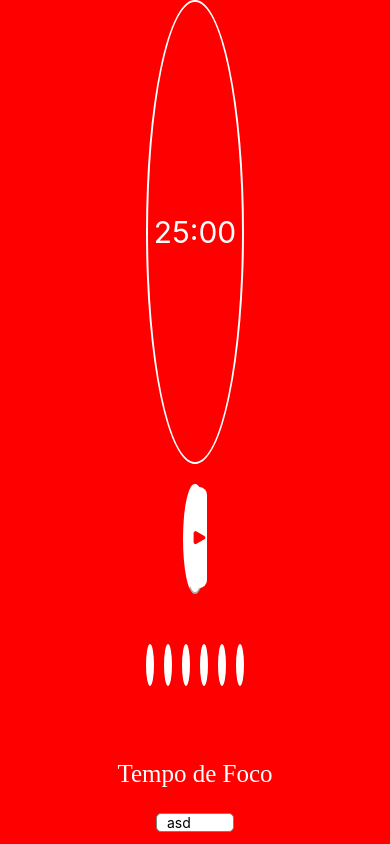
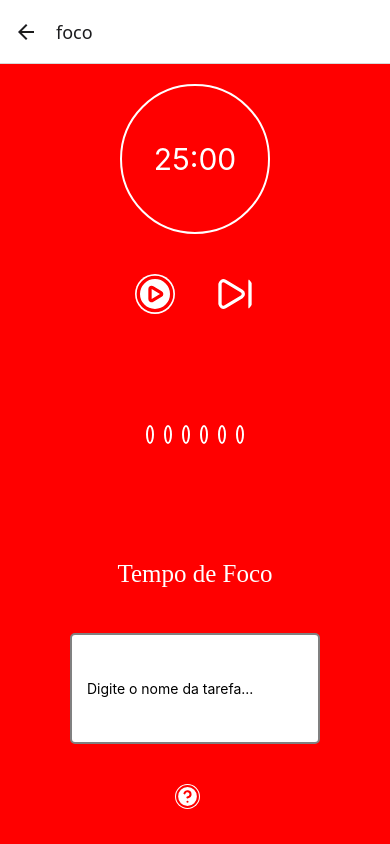
Before and after one commit to Jean-silvaDev/Projeto_Pomodoro, a React Native app: screen /foco in a window 390 px wide. Built offline with nearby package versions, Linux system fonts and the light colour scheme.

Commit message:
#Feature: Modificando a página de foco e adicionando a página de descanso curto

```diff
--- a/App.js
+++ b/App.js
@@ -1,18 +1,29 @@
-import { StatusBar } from 'expo-status-bar';
-import { StyleSheet, Text, View } from 'react-native';
+import { View } from 'react-native-web';
 import Foco from './src/pages/foco';
+import { NavigationContainer } from '@react-navigation/native';
+import { createNativeStackNavigator } from '@react-navigation/native-stack';
+import { StyleSheet } from 'react-native';
+import { DescansoCurto } from './src/pages/descansoCurto';
 
 export default function App() {
   return (
-    <Foco />
+    <View style={styles.container}>
+      <NavigationContainer>
+        <Stack.Navigator initialRoute="home" >
+          <Stack.Screen name="home" component={Foco} />
+          <Stack.Screen name="foco" component={Foco} />
+          <Stack.Screen name="descansoCurto" component={DescansoCurto} />
+        </Stack.Navigator>
+      </NavigationContainer>
+    </View>
   );
 }
 
+const Stack = createNativeStackNavigator(); // Criando a pilha de navegação
+
 const styles = StyleSheet.create({
   container: {
-    flex: 1,
-    backgroundColor: '#fff',
-    alignItems: 'center',
-    justifyContent: 'center',
-  },
+    width: '100vw',
+    height: '100vh',
+  }
 });
--- a/package.json
+++ b/package.json
@@ -10,6 +10,8 @@
   },
   "dependencies": {
     "@expo/metro-runtime": "~5.0.4",
+    "@react-navigation/native": "^7.1.11",
+    "@react-navigation/native-stack": "^7.3.15",
     "expo": "~53.0.10",
     "expo-status-bar": "~2.2.3",
     "lucide-react": "^0.514.0",
--- a/src/components/botao.js
+++ b/src/components/botao.js
@@ -1,30 +1,30 @@
-import { Play } from 'lucide-react';
+import { TouchableOpacity } from "react-native";
 
-export function Botao() {
+export function Botao({ children, onPress, color }) {
   return (
-    <button style={styles.botao}>
-        <Play style={styles.icon} />
-    </button>
+    <TouchableOpacity onPress={onPress} style={color == 'red' ? styles.botaoRed : styles.botaoPurple}>
+        {children}
+    </TouchableOpacity>
   );
 }
 
 const styles = {
-  botao: {
-    borderRadius: "100%",
-    width: "6vw",
-    height: "20vh",
-    borderColor: 'white',
-    backgroundColor: 'white',
-    alignItems: 'center',
-    justifyContent: 'center',
-    marginTop: 20,
-  },
-  icon: {
-    width: "4vw",
-    height: "12vh",
-    backgroundColor: 'white',
+  botaoRed: {
+    width: 40,
+    height: 40,
+    backgroundColor: 'red',
     fill: 'red',
     color: 'red',
-    borderRadius: 60,
+    borderColor: 'red',
+    margin: 20,
+  },
+  botaoPurple: {
+    width: 40,
+    height: 40,
+    backgroundColor: '#3E2D7C',
+    fill: '#3E2D7C',
+    color: '#3E2D7C',
+    borderColor: '#3E2D7C',
+    margin: 20,
   }
 };
--- a/src/components/cronometro.js
+++ b/src/components/cronometro.js
@@ -1,23 +1,35 @@
 import { StyleSheet, Text, View } from 'react-native';
 
-export function Cronometro() {
+export function Cronometro({ color, time }) {
   return (
-    <View style={styles.container}>
-      <Text style={styles.cronometro}>25:00</Text>
+    <View style={color == 'red' ? styles.containerRed : styles.containerPurple}>
+      <Text style={styles.cronometro}>{time}</Text>
     </View>
   );
 }
 
 const styles = StyleSheet.create({
-  container: {
+  containerRed: {
     backgroundColor: 'red',
     alignItems: 'center',
     justifyContent: 'center',
     borderColor: 'white',
     borderWidth: 2,
     borderRadius: "100%",
-    width: "25vw",
-    height: "55vh",
+    width: 150,
+    height: 150,
+    margin: 20,
+  },
+  containerPurple: {
+    backgroundColor: '#3E2D7C',
+    alignItems: 'center',
+    justifyContent: 'center',
+    borderColor: 'white',
+    borderWidth: 2,
+    borderRadius: "100%",
+    width: 150,
+    height: 150,
+    margin: 20,
   },
   cronometro: {
     fontSize: 30,
--- a/src/components/estado.js
+++ b/src/components/estado.js
@@ -1,21 +1,34 @@
 import { StyleSheet } from 'react-native';
 
-export function Estado() {
+export function Estado({ color }) {
   return (
-    <div style={styles.container} />
+    <div style={color == 'red' ? styles.containerRed : styles.containerPurple} />
   );
 }
 
 const styles = StyleSheet.create({
-  container: {
-    backgroundColor: 'white',
+  containerRed: {
+    backgroundColor: 'red',
     alignItems: 'center',
     justifyContent: 'center',
     borderColor: 'white',
+    borderStyle: 'solid',
     borderWidth: 2,
     borderRadius: "100%",
-    width: "2.4vw",
-    height: "5vh",
+    width: 15,
+    height: 15,
+    flexDirection: 'row',
+  },
+  containerPurple: {
+    backgroundColor: '#3E2D7C',
+    alignItems: 'center',
+    justifyContent: 'center',
+    borderColor: 'white',
+    borderStyle: 'solid',
+    borderWidth: 2,
+    borderRadius: "100%",
+    width: 15,
+    height: 15,
     flexDirection: 'row',
   },
 });
--- a/src/components/estados.js
+++ b/src/components/estados.js
@@ -1,21 +1,21 @@
 import { StyleSheet, Text, View } from 'react-native';
 import { Estado } from './estado';
 
-export function Estados() {
+export function Estados({ color }) {
   return (
-    <div style={styles.container}>
-        <Estado />
-        <Estado />
-        <Estado />
-        <Estado />
-        <Estado />
-        <Estado />
+    <div style={color == 'red' ? styles.containerRed : styles.containerPurple}>
+        <Estado color={color} />
+        <Estado color={color} />
+        <Estado color={color} />
+        <Estado color={color} />
+        <Estado color={color} />
+        <Estado color={color} />
     </div>
   );
 }
 
 const styles = StyleSheet.create({
-  container: {
+  containerRed: {
     backgroundColor: 'red',
     display: 'flex',
     alignItems: 'center',
@@ -27,4 +27,16 @@ const styles = StyleSheet.create({
     height: "55vh",
     gap: 10,
   },
+  containerPurple: {
+    backgroundColor: '#3E2D7C',
+    display: 'flex',
+    alignItems: 'center',
+    justifyContent: 'center',
+    borderColor: 'white',
+    borderWidth: 2,
+    borderRadius: "100%",
+    width: "25vw",
+    height: "55vh",
+    gap: 10,
+  },
 });
--- /dev/null
+++ b/src/pages/descansoCurto.js
@@ -0,0 +1,69 @@
+import { TextInput, View } from "react-native-web";
+import { Cronometro } from "../components/cronometro";
+import { Botao } from "../components/botao";
+import { CircleHelp, CirclePlay, SkipForward } from "lucide-react";
+import { Estados } from "../components/estados";
+import { Texto } from "../components/texto";
+import { StyleSheet } from "react-native";
+
+export function DescansoCurto({ navigation }) {
+  return (
+    <View style={styles.container}>
+        <Cronometro color={'purple'} time={'15:00'} />
+        <View style={{ flexDirection: 'row', justifyContent: 'center' }}>
+            <Botao color={'purple'}>
+                <CirclePlay style={styles.icon} />
+            </Botao>
+            <Botao color={'purple'} onPress={() => navigation.navigate('foco')}>
+                <SkipForward style={styles.iconNext}/>
+            </Botao>
+        </View>
+        <Estados color={'purple'} />
+        <Texto>Tempo de Descanso Curto</Texto>
+        <Texto>Tarefa 1</Texto>
+        <Botao color={'purple'} >
+            <CircleHelp style={styles.iconQuestion} />
+        </Botao>
+    </View>
+  );
+}
+
+const styles = StyleSheet.create({
+  container: {
+    flex: 1,
+    alignItems: 'center',
+    justifyContent: 'center',
+    backgroundColor: '#3E2D7C',
+  },
+  input: {
+    height: 250,
+    width: 250,
+    borderColor: 'gray',
+    borderWidth: 2,
+    margin: 20,
+    paddingHorizontal: 15,
+    borderRadius: 5,
+    backgroundColor: 'white',
+  },
+  icon: {
+    width: 40,
+    height: 40,
+    backgroundColor: 'white',
+    color: '#3E2D7C',
+    borderRadius: 60,
+  },
+  iconNext: {
+    width: 40,
+    height: 40,
+    backgroundColor: '#3E2D7C',
+    color: 'white',
+    borderRadius: 60,
+  },
+  iconQuestion: {
+    width: 25,
+    height: 25,
+    backgroundColor: 'white',
+    color: '#3E2D7C',
+    borderRadius: "100%",
+  }
+});
--- a/src/pages/foco.js
+++ b/src/pages/foco.js
@@ -1,18 +1,29 @@
-import { StyleSheet, View } from 'react-native';
+import { StyleSheet, View, Text } from 'react-native';
 import { Cronometro } from '../components/cronometro';
 import { Botao } from '../components/botao';
 import { Estados } from '../components/estados';
 import { Texto } from '../components/texto';
 import { TextInput } from 'react-native-web';
+import { CircleHelp, CirclePlay, SkipForward  } from 'lucide-react';
 
-export default function Foco() {
+export default function Foco({ navigation }) {
   return (
     <View style={styles.container}>
-        <Cronometro />
-        <Botao />
-        <Estados />
-        <Texto>Tempo de Foco</Texto>
-        <TextInput style={styles.input} placeholder='asd'/>
+      <Cronometro color={'red'} time={'25:00'} />
+      <View style={{ flexDirection: 'row', justifyContent: 'center' }}>
+        <Botao color={'red'}>
+          <CirclePlay style={styles.icon} />
+        </Botao>
+        <Botao color={'red'} onPress={() => navigation.navigate('descansoCurto')}>
+          <SkipForward style={styles.iconNext}/>
+        </Botao>
+      </View>
+      <Estados color={'red'} />
+      <Texto>Tempo de Foco</Texto>
+      <TextInput style={styles.input} placeholder='Digite o nome da tarefa...'/>
+      <Botao color={'red'}>
+        <CircleHelp style={styles.iconQuestion} />
+      </Botao>
     </View>
   );
 }
@@ -20,18 +31,39 @@ export default function Foco() {
 const styles = StyleSheet.create({
   container: {
     flex: 1,
-    backgroundColor: 'red',
     alignItems: 'center',
     justifyContent: 'center',
+    backgroundColor: 'red',
   },
   input: {
-    height: 40,
+    height: 250,
+    width: 250,
     borderColor: 'gray',
-    borderWidth: 1,
-    marginBottom: 12,
-    paddingHorizontal: 10,
-    width: '20%',
+    borderWidth: 2,
+    margin: 20,
+    paddingHorizontal: 15,
     borderRadius: 5,
     backgroundColor: 'white',
+  },
+  icon: {
+    width: 40,
+    height: 40,
+    backgroundColor: 'white',
+    color: 'red',
+    borderRadius: 60,
+  },
+  iconNext: {
+    width: 40,
+    height: 40,
+    backgroundColor: 'red',
+    color: 'white',
+    borderRadius: 60,
+  },
+  iconQuestion: {
+    width: 25,
+    height: 25,
+    backgroundColor: 'white',
+    color: 'red',
+    borderRadius: "100%",
   }
 });
```
Also changed, not shown: 1 other file (tests, documents, lock files or other folders).
